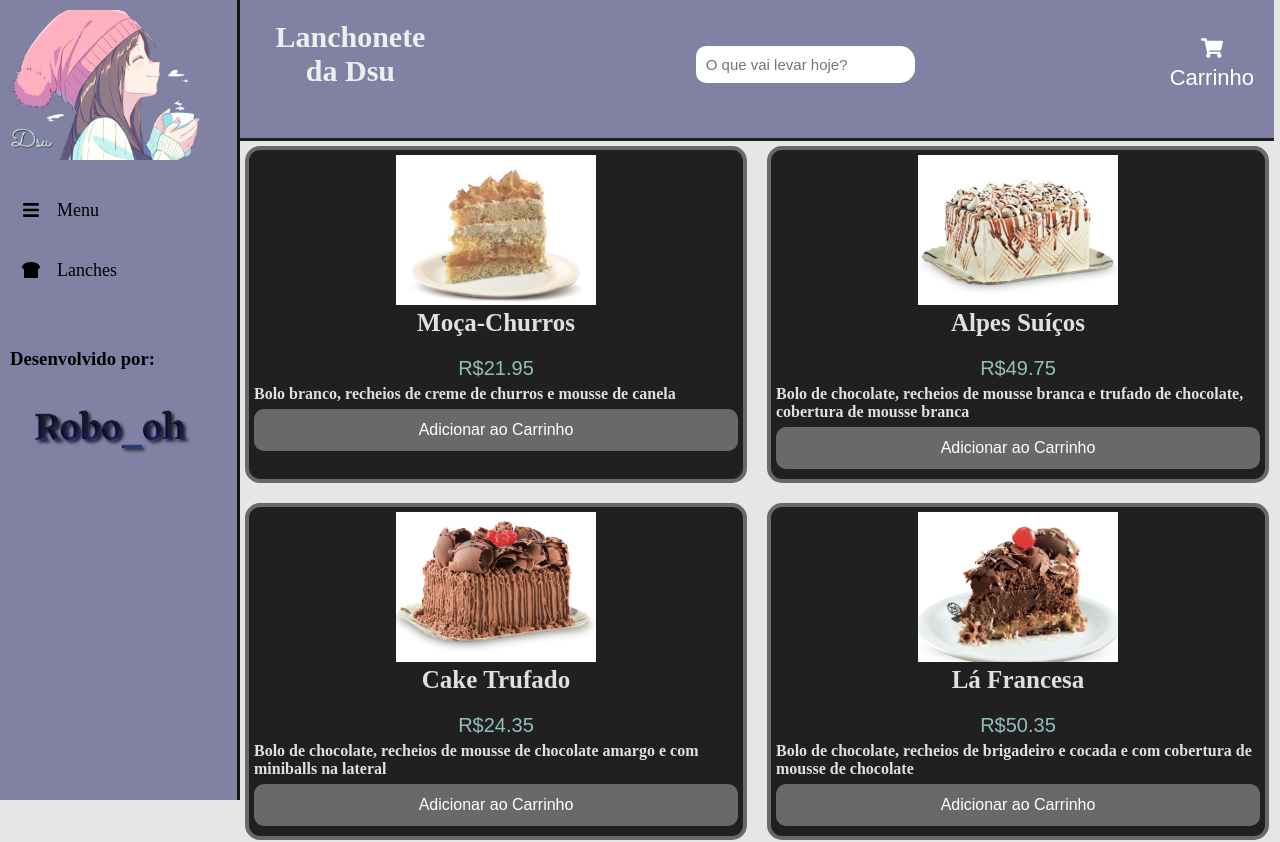
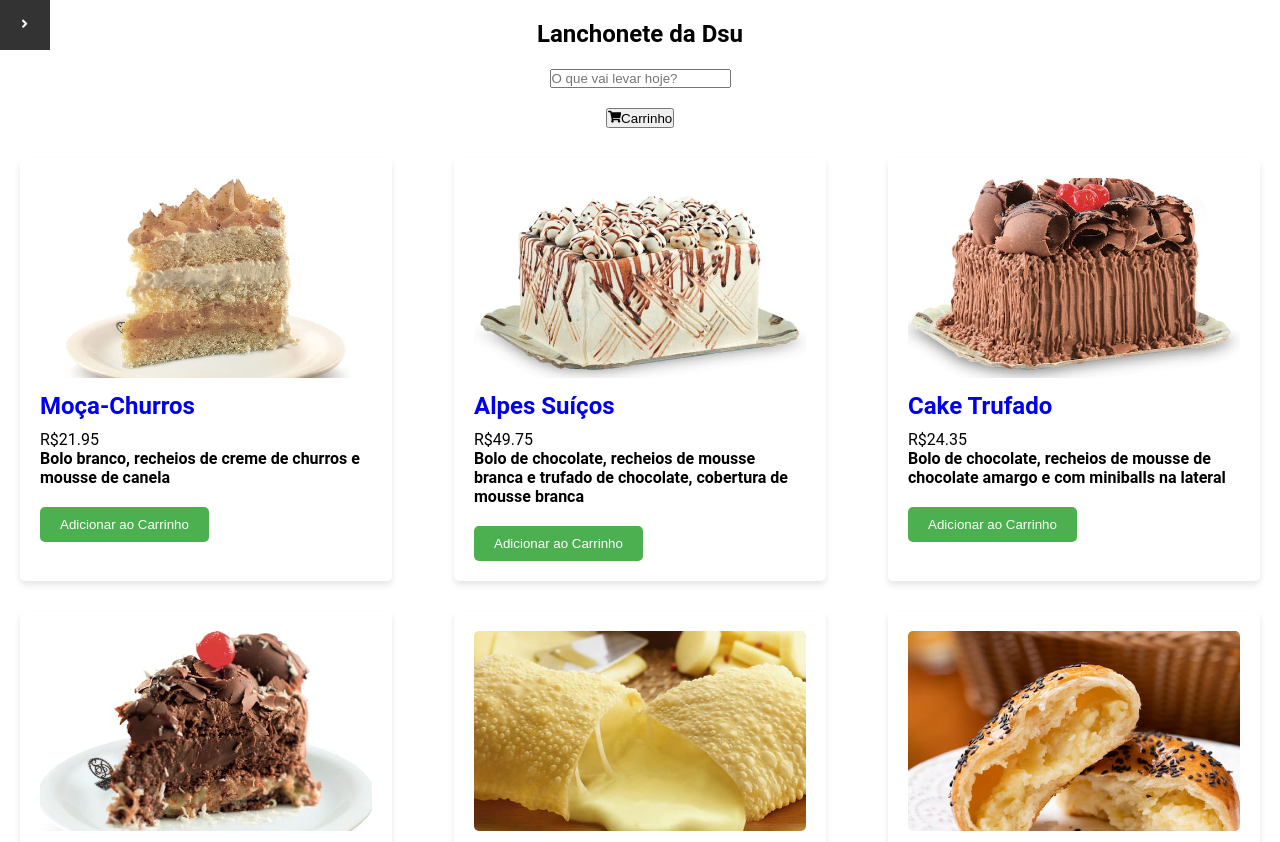
Before and after one commit to Robooh/Dsu-Alpha, a React (Create React App) app: page /products in a window 1280 px wide. Shown: the top 842 px of the page. Built offline with nearby package versions, Linux system fonts and the light colour scheme.

Commit message:
Changes to prepare to make the new style of the project

```diff
--- a/src/Pages/Css/card.css
+++ b/src/Pages/Css/card.css
@@ -1,4 +1,4 @@
-@import url('https://fonts.googleapis.com/css2?family=Work+Sans:ital,wght@0,400;1,300;1,600;1,700&display=swap');
+/* @import url('https://fonts.googleapis.com/css2?family=Work+Sans:ital,wght@0,400;1,300;1,600;1,700&display=swap');
 
 body {
   font-family: "Martel", serif;
@@ -10,117 +10,89 @@ body::-webkit-scrollbar{
   display: none;
 }
 
-.main {
-  margin-left: 240px;
-  margin-right: 6px;
-  overflow: hidden;
 
+
+img {
+  max-width: 200px;
 }
 
 .head {
-  background-color: #8181A4;
-  color: #eeeeee;
-  text-align: center;
-  padding: 20px 20px 30px;
-  width: 100%;
-  border-bottom: 3px solid #202020  ;
-
+  display: flex;
+  justify-content: space-between;
+  align-items: center;
 }
 
-h1 {
-  font-size: 30px;
-  font-weight: 700;
-  margin-bottom: 20px;
+.shopping-icon {
+  display: flex;
+  color: #fff;
+  background: none;
+  border: none;
+  font-size: 22px;
+} */
+
+.main {
+  background-size: cover;
+  font-family: 'Roboto', sans-serif;
+  padding: 20px;
+}
+
+.head {
+  text-align: center;
+  margin-bottom: 30px;
 }
 
 .search {
-  display: flex;
-  justify-content: center;
-  width: 100%;
+  margin: 20px 0;
 }
 
-.search input {
-  padding: 10px;
-  border: none;
-  font-size: 15px;
-  outline: none;
-  border-radius: 10px 15px 15px 10px;
+.card {
+  display: flex;
+  flex-wrap: wrap;
+  justify-content: space-between;
 }
 
-
-
-
-.card {
-  display: grid;
-  grid-template-columns: repeat(2, 2fr);
-  gap: 10px;
-  list-style-type: none;
-  padding: 0;
-  align-content: center;
-  justify-content: center;
-
+.card li {
+  width: 30%;
+  margin-bottom: 30px;
+  background-color: #fff;
+  border-radius: 5px;
+  box-shadow: 0 4px 6px rgba(0, 0, 0, 0.1);
+  padding: 20px;
 }
 
 .card img {
   width: 100%;
+  height: 200px;
+  object-fit: cover;
+  border-radius: 5px;
+  margin-bottom: 10px;
 }
 
-.card a {
-  text-decoration: none;
-  color: #e0e0e0;
+.card h1 {
+  font-size: 24px;
+  margin-bottom: 10px;
 }
 
-.card li {
-  padding: 5px;
-  margin: 5px;
-  text-align: center;
-  border: 4px solid #696969;
-  border-radius: 15px;
-  background-color: #202020;
+.card.price {
+  font-size: 18px;
+  font-weight: bold;
+  margin-bottom: 10px;
 }
 
-.card li h1{
-  font-size: 25px;
-}
-
-
-.card li p {
-    font-size: 20px;
-    padding-bottom: 5px;
-}
-
-.card li h3 {
+.card h3 {
   font-size: 16px;
-  color: #e0e0e0;
-  text-align: start;
-  margin-bottom: 6px;
-}
-
-
-
-
-.price {
-  color: #92bfbc;
-  font-size: 21px;
-  font-family: sans-serif;
+  margin-bottom: 20px;
 }
 
 .card button {
+  background-color: #4CAF50;
+  color: #fff;
   border: none;
-  outline: 0;
-  padding: 12px;
-  color: white;
-  background-color: #696969;
-  text-align: center;
+  padding: 10px 20px;
+  border-radius: 5px;
   cursor: pointer;
-  width: 100%;
-  font-size: 16px;
-  transition: all 0.4s ease;
-  border-radius: 10px;
 }
 
 .card button:hover {
-  color: #2bc0b6;
-  background-color: #fff;
-  font-size: 19px;
+  background-color: #3e8e41;
 }
--- a/src/Pages/Css/cart.css
+++ b/src/Pages/Css/cart.css
@@ -6,7 +6,7 @@
     box-shadow: 0 4px 6px rgba(0, 0, 0, 0.1);
     background-color: #ffffff;
     width: 100%;
-    margin-left: 230px;
+
   }
 
 
--- a/src/Pages/Css/sidebar.css
+++ b/src/Pages/Css/sidebar.css
@@ -1,92 +1,60 @@
-img {
-    max-width: 200px;
+.sidebar {
+  position: fixed;
+  top: 0;
+  left: 0;
+  width: 250px;
+  height: 100%;
+  background: linear-gradient(to bottom, #333, #555);
+  transition: all 0.5s ease;
+  z-index: 999;
 }
 
-.head {
-    display: flex;
-    justify-content: space-between;
-    align-items: center;
+.logo {
+  width: 90%;
+  height: auto;
 }
 
-.shopping-icon {
-    display: flex;
-    color: #fff;
-    background: none;
-    border: none;
-    font-size: 22px;
+.sidebar.closed {
+  left: -250px;
 }
 
-
-
-
-
-.sidebar{
-    background-color: #8181A4;
-    position: fixed;
-    top: 0;
-    display: flex;
-    flex-direction: column;
-    align-items: flex-start;
-    width: 240px;
-    height: 100%;
-    padding: 10px 10px 30px 10px;
-    border-right: 3px solid #161616;
-
+.toggle-btn {
+  position: absolute;
+  top: 0;
+  right: -50px;
+  width: 50px;
+  height: 50px;
+  background: #333;
+  border: none;
+  color: #fff;
+  cursor: pointer;
+  outline: none;
+  transition: all 0.5s ease;
 }
 
-.sidebar-header{
-    width: 100%;
-    margin-bottom: 16px;
+.toggle-btn.open {
+  right: 0;
 }
 
-.sidebar button {
-    height: 60px;
-    background: transparent;
-    border: 0;
-    font-family: inherit;
-    cursor: pointer;
-    text-align: left;
-    padding: 0;
+.toggle-btn span {
+  font-size: 24px;
 }
 
-.sidebar button  span {
-    display: inline-flex;
-    align-items: center;
-    gap: 5px;
-    height: 48px;
-    padding: 0 12px 0 12px;
-    line-height: 1;
-    transition: 0.4s ease-in-out;
-    font-size: 18px;
-    color: #000000;
-
-
+.nav-item {
+  display: flex;
+  align-items: center;
+  justify-content: space-between;
+  padding: 11px ;
+  color: #fff;
+  text-decoration: none;
+  transition: all 0.3s ease;
+  margin-top: 10px;
 }
 
-.sidebar button:hover > span {
-    background-color: #4e4d69;
-    border-radius: 11px;
-
+.nav-item:hover {
+  background: #444;
 }
 
-
-
-.sidebar > nav {
-    flex: 1 1 auto;
-    display: flex;
-    flex-direction: column;
-    width: 100%;
+.nav-item span {
+  margin-left: 10px;
 }
-
-
-.logo{
-    width: 50px;
-    min-height: 40px;
-    margin-left: 55px;
-}
-
-.dev{
-    margin-top: 3rem;
-    font-weight: 400;
-
-}
--- a/src/Pages/Sidebar.jsx
+++ b/src/Pages/Sidebar.jsx
@@ -1,19 +1,28 @@
-import React from 'react';
-import { FaBars,  FaBreadSlice } from 'react-icons/fa';
+import React, { useState } from 'react';
+import { FaBars,  FaBreadSlice, FaAngleRight} from 'react-icons/fa';
 import Logo from './Imgs/imagens/Logo-bg.png';
-import Robo from './Imgs/imagens/Assinatura_Robo_oh.png'
 import './Css/sidebar.css'
 import { Link } from 'react-router-dom';
 
 const Sidebar = () => {
+  const [isOpen, setIsOpen] = useState(false);
+
+  const handleToggle = () => {
+    setIsOpen(!isOpen);
+  }
+
   return (
-    <aside id="mySidebar" className="sidebar">
+    <aside id="mySidebar" className={`sidebar ${isOpen? 'open' : 'closed'}`}>
       <header className="sidebar-header">
-      <img className="Logo" src={Logo} alt="Logo" />
+      <img className="logo" src={Logo} alt="Logo" />
       </header>
 
-      <nav id="main">
-      <Link to="/"><button id="link1">
+      <nav id="main" className=''>
+      <button className='toggle-btn' id="toggle-button" onClick={handleToggle}>
+        <FaAngleRight />
+      </button>
+
+      <Link to="/"><button id="link1" className='nav-item'>
           <span>
             <FaBars />
             <span>Menu</span>
@@ -22,19 +31,14 @@ const Sidebar = () => {
         </Link>
 
 
-        <button id="link2">
+        <button id="link2" className='nav-item'>
           <span>
             <FaBreadSlice />
             <Link to="/products"><span>Lanches</span></Link>
           </span>
         </button>
 
-
-
-
-        <div className="dev">
-          <h3>Desenvolvido por: <img src={Robo} title="Robs" alt="robs"/></h3>
-        </div>
+        {/* color to use #8181A4; */}
       </nav>
     </aside>
   );
```
Lines whose indentation alone changed are shown as unchanged.
